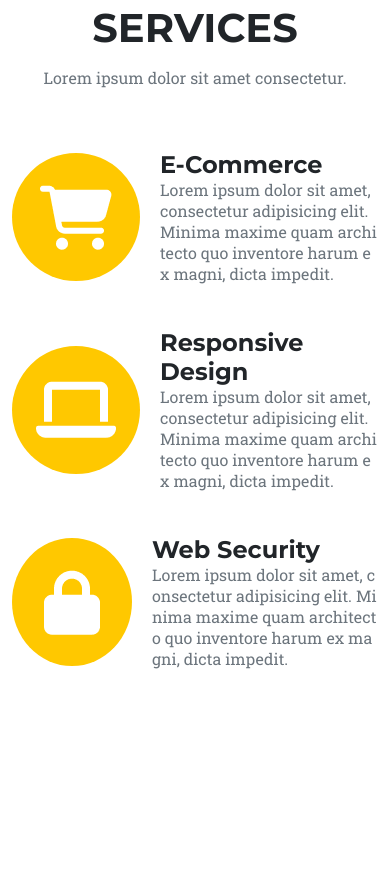
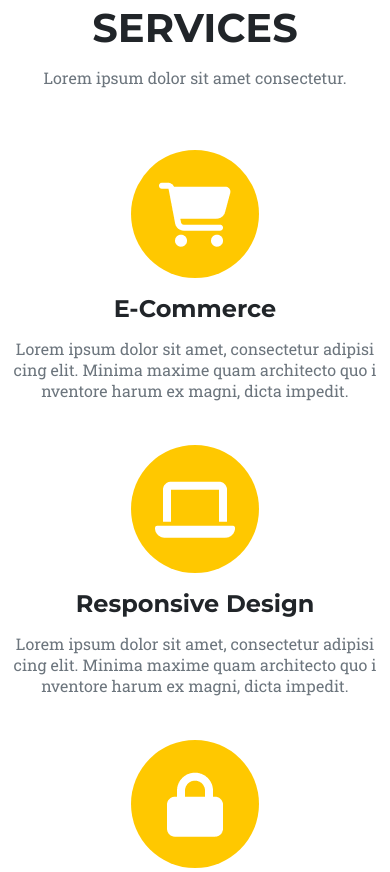
Before and after one commit to SSkkky/HTML-CSS-study, a plain HTML site: page index.html in a window 390 px wide. Shown: the part 1087-1959 px from the top of the page. Drawn offline with Linux system fonts and the light colour scheme.

Commit message:
responsive css update

```diff
--- a/scss/index.scss
+++ b/scss/index.scss
@@ -243,10 +243,10 @@ body {
                 flex-direction: column;
             }
 
-            @include mobile {
-                flex-direction: row;
-                gap: 20px;
-            }
+            // @include mobile {
+            //     flex-direction: row;
+            //     gap: 20px;
+            // }
 
             &:nth-child(1)>div:hover {
                 background-color: #8F0CF7;
@@ -285,20 +285,20 @@ body {
             figcaption {
                 margin-top: 16px;
 
-                @include mobile {
-                    margin: 0;
-                    text-align: left;
-                }
+                // @include mobile {
+                //     margin: 0;
+                //     text-align: left;
+                // }
 
                 strong {}
 
                 p {
                     word-break: break-all;
 
-                    @include mobile {
-                        margin: 0;
-                        text-align: left;
-                    }
+                    // @include mobile {
+                    //     margin: 0;
+                    //     text-align: left;
+                    // }
                 }
             }
         }
@@ -372,16 +372,17 @@ body {
     form {
         max-width: 1320px;
         margin: 46px auto 0 auto;
+        padding: 0 12px;
 
         .form-container {
             display: flex;
+            gap: 24px;
 
             @include mobile {
                 flex-direction: column;
             }
 
             .form-left {
-                padding: 12px;
                 width: 50%;
                 display: flex;
                 gap: 24px;
@@ -409,7 +410,6 @@ body {
 
             .form-right {
                 width: 50%;
-                padding: 12px;
 
                 input {
                     width: 100%;
@@ -444,7 +444,6 @@ body {
 
             @include mobile {
                 width: 100%;
-                margin: 0 12px;
             }
         }
     }
```
Also changed, not shown: css/index.css.
